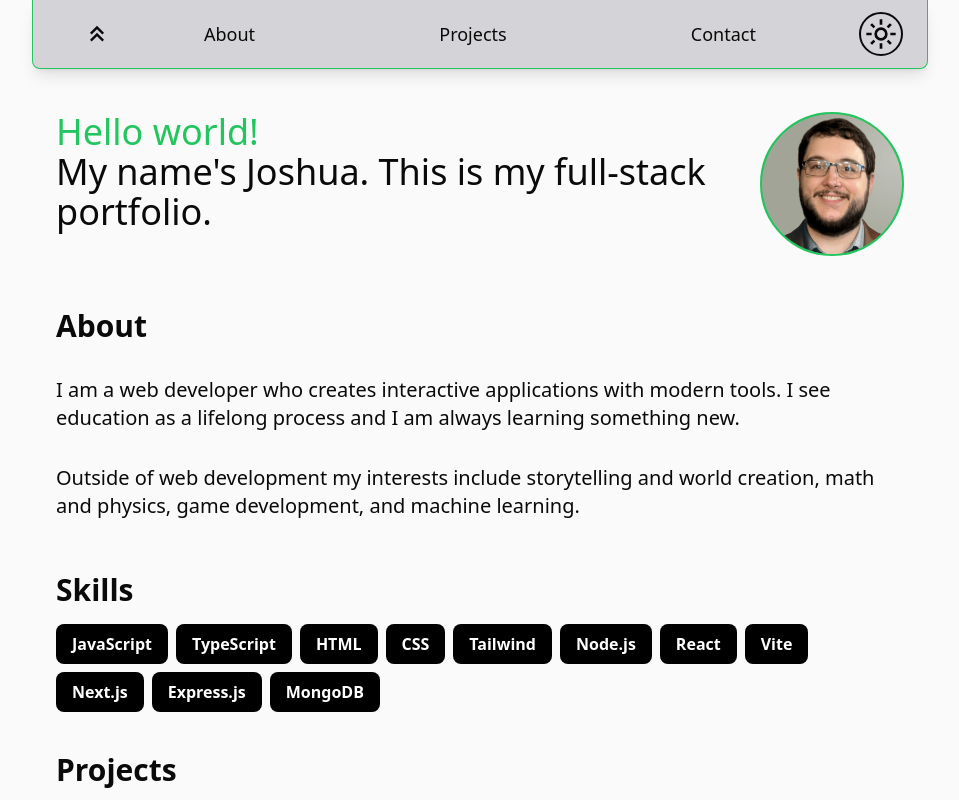
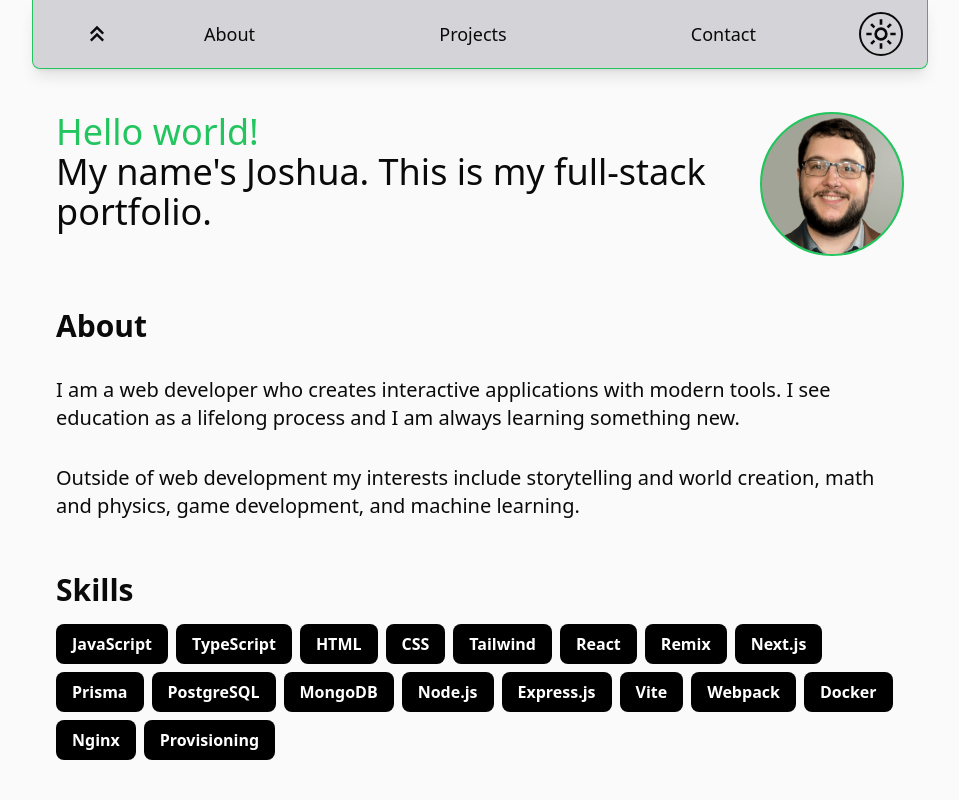
Before and after one commit to jrbarnhart/portfolio, a React (Vite) app: page / in a window 1280 px wide. Shown: the whole page, without its empty margins (160-1119 px from the left). Built offline with nearby package versions, Linux system fonts and the light colour scheme; the HTML template or start-up script is replaced by a standard one.

Commit message:
Add new skills

```diff
--- a/src/components/About/Skills.tsx
+++ b/src/components/About/Skills.tsx
@@ -22,20 +22,30 @@ const Skills = () => {
           link="https://developer.mozilla.org/en-US/docs/Web/CSS"
         />
         <SkillTag skillName="Tailwind" link="https://tailwindcss.com/" />
+        <SkillTag skillName="React" link="https://react.dev/" />
+        <SkillTag skillName="Remix" link="https://remix.run/" />
+        <SkillTag
+          skillName="Next.js"
+          link="https://nextjs.org/"
+          bgLight={true}
+        />
+        <SkillTag skillName="Prisma" link="https://www.prisma.io/" />
+        <SkillTag skillName="PostgreSQL" link="https://www.postgresql.org/" />
+        <SkillTag skillName="MongoDB" link="https://www.mongodb.com/" />
         <SkillTag
           skillName="Node.js"
           link="https://nodejs.org/"
           bgLight={true}
         />
-        <SkillTag skillName="React" link="https://react.dev/" />
+        <SkillTag skillName="Express.js" link="https://expressjs.com/" />
         <SkillTag skillName="Vite" link="https://vitejs.dev/" />
+        <SkillTag skillName="Webpack" link="https://webpack.js.org/" />
+        <SkillTag skillName="Docker" link="https://www.docker.com/" />
+        <SkillTag skillName="Nginx" link="https://nginx.org/en/" />
         <SkillTag
-          skillName="Next.js"
-          link="https://nextjs.org/"
-          bgLight={true}
+          skillName="Provisioning"
+          link="https://en.wikipedia.org/wiki/Provisioning_(technology)"
         />
-        <SkillTag skillName="Express.js" link="https://expressjs.com/" />
-        <SkillTag skillName="MongoDB" link="https://www.mongodb.com/" />
       </div>
     </div>
   );
```
